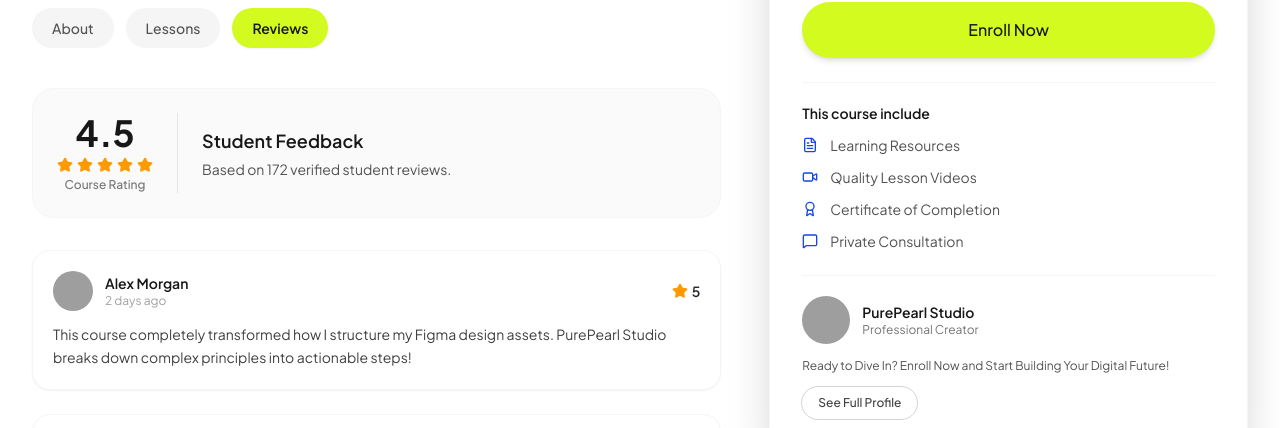
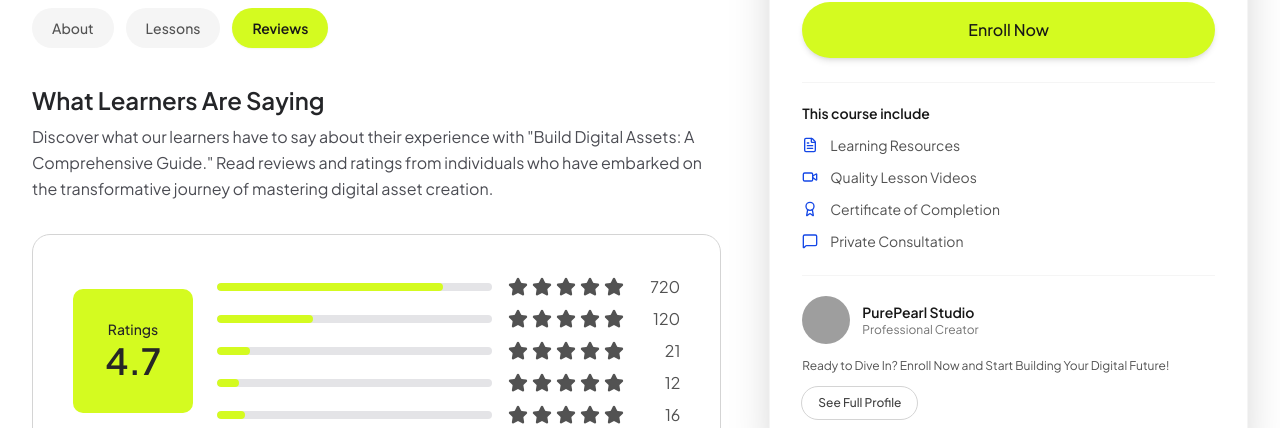
Before and after one commit to J-sense/doin_task, a Next.js app: page /courses/1 in a window 1280 px wide. Both pictures are taken after a click on the button "Reviews". Shown: the part 1012-1440 px from the top of the page. Built offline with nearby package versions, Linux system fonts and the light colour scheme; grey boxes are pictures that could not be loaded.

Commit message:
complete about section

```diff
--- a/components/course-details/course-details-data.ts
+++ b/components/course-details/course-details-data.ts
@@ -8,6 +8,7 @@ export interface LessonItem {
 export interface ReviewItem {
   id: string;
   name: string;
+  role?: string;
   avatar: string;
   rating: number;
   date: string;
@@ -48,8 +49,8 @@ export const COURSE_DETAILS_DATA: CourseDetailsData = {
   subtitle: "Unlock the Power of Digital Creation with Expert Guidance",
   author: "purepearl studio",
   level: "Intermediate",
-  rating: 4.5,
-  reviewsCount: 172,
+  rating: 4.7,
+  reviewsCount: 889,
   studentsCount: "199 Students",
   totalLessons: "112 Lessons",
   totalDuration: "24 hours",
@@ -120,23 +121,47 @@ export const COURSE_DETAILS_DATA: CourseDetailsData = {
   reviews: [
     {
       id: "r-1",
-      name: "Alex Morgan",
+      name: "PurePearl Studio",
+      role: "UI/UX Designer",
       avatar:
-        "https://images.unsplash.com/photo-1534528741775-53994a69daeb?auto=format&fit=crop&w=100&q=80",
+        "https://images.unsplash.com/photo-1534528741775-53994a69daeb?auto=format&fit=crop&w=150&q=80",
       rating: 5,
-      date: "2 days ago",
+      date: "a year ago",
       comment:
-        "This course completely transformed how I structure my Figma design assets. PurePearl Studio breaks down complex principles into actionable steps!",
+        "The course provided me with a comprehensive understanding of digital asset creation. The lessons were in-depth, practical, and immediately applicable to my work. Highly recommended!",
     },
     {
       id: "r-2",
-      name: "David Chen",
+      name: "Albert Flores",
+      role: "UI/UX Designer",
       avatar:
-        "https://images.unsplash.com/photo-1507003211169-0a1dd7228f2d?auto=format&fit=crop&w=100&q=80",
-      rating: 4.5,
-      date: "1 week ago",
+        "https://images.unsplash.com/photo-1507003211169-0a1dd7228f2d?auto=format&fit=crop&w=150&q=80",
+      rating: 5,
+      date: "a year ago",
       comment:
-        "Extremely insightful! The hands-on capstone project helped me build a portfolio piece that got me my first freelance client.",
+        "This course transformed my approach to digital design. The combination of theory, hands-on exercises, and real-world applications made it a truly enriching experience. Excited to implement what I've learned!",
+    },
+    {
+      id: "r-3",
+      name: "Cody Fisher",
+      role: "UI/UX Designer",
+      avatar:
+        "https://images.unsplash.com/photo-1500648767791-00dcc994a43e?auto=format&fit=crop&w=150&q=80",
+      rating: 5,
+      date: "a year ago",
+      comment:
+        "The project showcase and critique module created a collaborative environment where I could showcase my work, receive valuable feedback, and refine my skills. It added a unique and valuable dimension to the learning process.",
+    },
+    {
+      id: "r-4",
+      name: "Brooklyn Simmons",
+      role: "UI/UX Designer",
+      avatar:
+        "https://images.unsplash.com/photo-1494790108377-be9c29b29330?auto=format&fit=crop&w=150&q=80",
+      rating: 5,
+      date: "a year ago",
+      comment:
+        "The lessons on optimizing digital assets for various platforms were particularly insightful. The course adapts to the evolving digital landscape, and the engaging content kept me motivated throughout.",
     },
   ],
   creator: {
--- a/components/course-details/tab-reviews.tsx
+++ b/components/course-details/tab-reviews.tsx
@@ -1,80 +1,181 @@
 "use client";
 
+import { useState } from "react";
 import Image from "next/image";
 import { Star } from "lucide-react";
 import { CourseDetailsData } from "./course-details-data";
+import { TabSectionTitle } from "./tab-section-title";
 
 interface TabReviewsProps {
   course: CourseDetailsData;
 }
 
+const RATING_BREAKDOWN = [
+  { stars: 5, fillPercent: 82, count: 720 },
+  { stars: 4, fillPercent: 35, count: 120 },
+  { stars: 3, fillPercent: 12, count: 21 },
+  { stars: 2, fillPercent: 8, count: 12 },
+  { stars: 1, fillPercent: 10, count: 16 },
+];
+
 export function TabReviews({ course }: TabReviewsProps) {
+  const [selectedFilter, setSelectedFilter] = useState<string>("all");
+
+  const filteredReviews = course.reviews.filter((rev) => {
+    if (selectedFilter === "all") return true;
+    return Math.floor(rev.rating) === parseInt(selectedFilter);
+  });
+
   return (
-    <div className="flex flex-col gap-8 text-neutral-800 select-none">
-      {/* Rating Summary Header */}
-      <div className="flex items-center gap-6 p-6 bg-neutral-50 rounded-3xl border border-neutral-100">
-        <div className="flex flex-col items-center justify-center border-r border-neutral-200 pr-6">
-          <span className="text-4xl font-bold text-neutral-900">
-            {course.rating}
-          </span>
-          <div className="flex items-center gap-1 my-1">
-            {[1, 2, 3, 4, 5].map((star) => (
-              <Star
-                key={star}
-                className="w-4 h-4 text-amber-500 fill-amber-500"
-              />
-            ))}
+    <div className="flex flex-col gap-8 text-neutral-800 select-none max-w-[723px]">
+      {/* 1. What Learners Are Saying */}
+      <div className="flex flex-col gap-3">
+        <TabSectionTitle>What Learners Are Saying</TabSectionTitle>
+        <p className="text-sm sm:text-base text-[#4B4C53] font-normal leading-relaxed">
+          Discover what our learners have to say about their experience with &quot;Build Digital Assets: A Comprehensive Guide.&quot; Read reviews and ratings from individuals who have embarked on the transformative journey of mastering digital asset creation.
+        </p>
+      </div>
+
+      {/* 2. Rating Breakdown Card */}
+      <div className="w-full max-w-[723px] p-6 sm:p-10 bg-white rounded-2xl border border-neutral-300 backdrop-blur-[10px] shadow-[inset_0px_4px_0px_0px_rgba(255,255,255,0.25)] flex flex-col sm:flex-row justify-center items-center gap-6">
+        {/* Left Lime Rating Box */}
+        <div className="p-6 sm:p-8 bg-[#D4FB20] rounded-lg backdrop-blur-[20px] flex flex-col justify-center items-center shrink-0 min-w-[120px]">
+          <div className="justify-center text-neutral-800 text-sm font-medium leading-4">
+            Ratings
           </div>
-          <span className="text-xs text-neutral-500 font-medium">
-            Course Rating
-          </span>
+          <div className="justify-center text-neutral-800 text-4xl font-semibold leading-10 mt-1">
+            4.7
+          </div>
         </div>
 
-        <div className="flex flex-col gap-1">
-          <h4 className="text-lg font-semibold text-neutral-900">
-            Student Feedback
-          </h4>
-          <p className="text-xs sm:text-sm text-neutral-600">
-            Based on {course.reviewsCount} verified student reviews.
-          </p>
+        {/* Right Star Progress Bars */}
+        <div className="flex-1 flex flex-col justify-start items-start gap-2 w-full">
+          {RATING_BREAKDOWN.map((item) => (
+            <div key={item.stars} className="w-full flex items-center justify-between gap-3 sm:gap-4">
+              {/* Progress track */}
+              <div className="flex-1 h-2 bg-zinc-200 rounded-3xl overflow-hidden">
+                <div
+                  className="h-full bg-[#D4FB20] rounded-3xl transition-all duration-300"
+                  style={{ width: `${item.fillPercent}%` }}
+                />
+              </div>
+
+              {/* 5 Stars group */}
+              <div className="flex items-center gap-1 shrink-0">
+                {[1, 2, 3, 4, 5].map((starIndex) => (
+                  <Star
+                    key={starIndex}
+                    className="w-5 h-5 fill-neutral-600 text-neutral-600"
+                  />
+                ))}
+              </div>
+
+              {/* Count */}
+              <div className="w-10 text-right text-neutral-600 text-base font-normal leading-6 shrink-0">
+                {item.count}
+              </div>
+            </div>
+          ))}
         </div>
       </div>
 
-      {/* Reviews List */}
-      <div className="flex flex-col gap-6">
-        {course.reviews.map((rev) => (
-          <div
-            key={rev.id}
-            className="flex flex-col gap-3 p-5 border border-neutral-100 rounded-2xl bg-white shadow-xs"
+      {/* 3. Individual Reviews Heading & Filter Pills */}
+      <div className="flex flex-col gap-4 mt-2">
+        <TabSectionTitle>Individual Reviews:</TabSectionTitle>
+
+        {/* Filter Pills */}
+        <div className="flex items-center gap-2 flex-wrap">
+          <button
+            onClick={() => setSelectedFilter("all")}
+            className={`px-4 py-3 rounded-3xl text-base font-medium transition-colors cursor-pointer inline-flex justify-center items-center gap-1 ${
+              selectedFilter === "all"
+                ? "bg-[#D4FB20] text-neutral-800"
+                : "bg-neutral-100 text-neutral-600 hover:bg-neutral-200"
+            }`}
           >
-            <div className="flex items-center justify-between">
-              <div className="flex items-center gap-3">
-                <Image
-                  src={rev.avatar}
-                  alt={rev.name}
-                  width={40}
-                  height={40}
-                  className="w-10 h-10 rounded-full object-cover shrink-0"
-                />
-                <div className="flex flex-col">
-                  <span className="text-sm font-semibold text-neutral-900">
-                    {rev.name}
-                  </span>
-                  <span className="text-xs text-neutral-400">{rev.date}</span>
+            All rating
+          </button>
+          {[5, 4, 3, 2, 1].map((rating) => (
+            <button
+              key={rating}
+              onClick={() => setSelectedFilter(rating.toString())}
+              className={`px-4 py-3 rounded-3xl text-base font-medium transition-colors inline-flex justify-center items-center gap-1 cursor-pointer ${
+                selectedFilter === rating.toString()
+                  ? "bg-[#D4FB20] text-neutral-800"
+                  : "bg-neutral-100 text-neutral-600 hover:bg-neutral-200"
+              }`}
+            >
+              <Star className="w-5 h-5 fill-neutral-600 text-neutral-600" />
+              <span className="text-center leading-5">{rating}</span>
+            </button>
+          ))}
+        </div>
+      </div>
+
+      {/* 4. Reviews List */}
+      <div className="flex flex-col gap-4">
+        {filteredReviews.length === 0 ? (
+          <p className="text-sm text-neutral-500 py-4">
+            No reviews found for this rating filter.
+          </p>
+        ) : (
+          filteredReviews.map((rev) => (
+            <div
+              key={rev.id}
+              className="w-full max-w-[723px] p-6 sm:p-10 bg-white rounded-3xl border border-neutral-300 flex flex-col justify-start items-start gap-6"
+            >
+              {/* Header row */}
+              <div className="w-full flex justify-between items-start gap-4">
+                <div className="flex flex-col justify-start items-start gap-4 sm:gap-6">
+                  {/* User info */}
+                  <div className="flex justify-start items-center gap-3">
+                    <Image
+                      src={rev.avatar}
+                      alt={rev.name}
+                      width={48}
+                      height={48}
+                      className="w-12 h-12 rounded-full object-cover shrink-0"
+                    />
+                    <div className="flex flex-col justify-start items-start">
+                      <div className="text-neutral-800 text-lg font-medium leading-5">
+                        {rev.name}
+                      </div>
+                      {rev.role && (
+                        <div className="text-neutral-600 text-base font-normal leading-6">
+                          {rev.role}
+                        </div>
+                      )}
+                    </div>
+                  </div>
+
+                  {/* Stars */}
+                  <div className="flex justify-start items-center gap-1">
+                    {[1, 2, 3, 4, 5].map((star) => (
+                      <Star
+                        key={star}
+                        className={`w-5 h-5 ${
+                          star <= Math.floor(rev.rating)
+                            ? "fill-neutral-600 text-neutral-600"
+                            : "fill-neutral-200 text-neutral-200"
+                        }`}
+                      />
+                    ))}
+                  </div>
+                </div>
+
+                {/* Date */}
+                <div className="text-neutral-600 text-base font-normal leading-6 shrink-0">
+                  {rev.date}
                 </div>
               </div>
-              <div className="flex items-center gap-1">
-                <Star className="w-4 h-4 text-amber-500 fill-amber-500" />
-                <span className="text-sm font-semibold text-neutral-800">
-                  {rev.rating}
-                </span>
+
+              {/* Comment */}
+              <div className="w-full text-neutral-600 text-base font-normal leading-6">
+                &quot;{rev.comment}&quot;
               </div>
             </div>
-            <p className="text-xs sm:text-sm text-neutral-700 leading-relaxed font-normal">
-              {rev.comment}
-            </p>
-          </div>
-        ))}
+          ))
+        )}
       </div>
     </div>
   );
```
